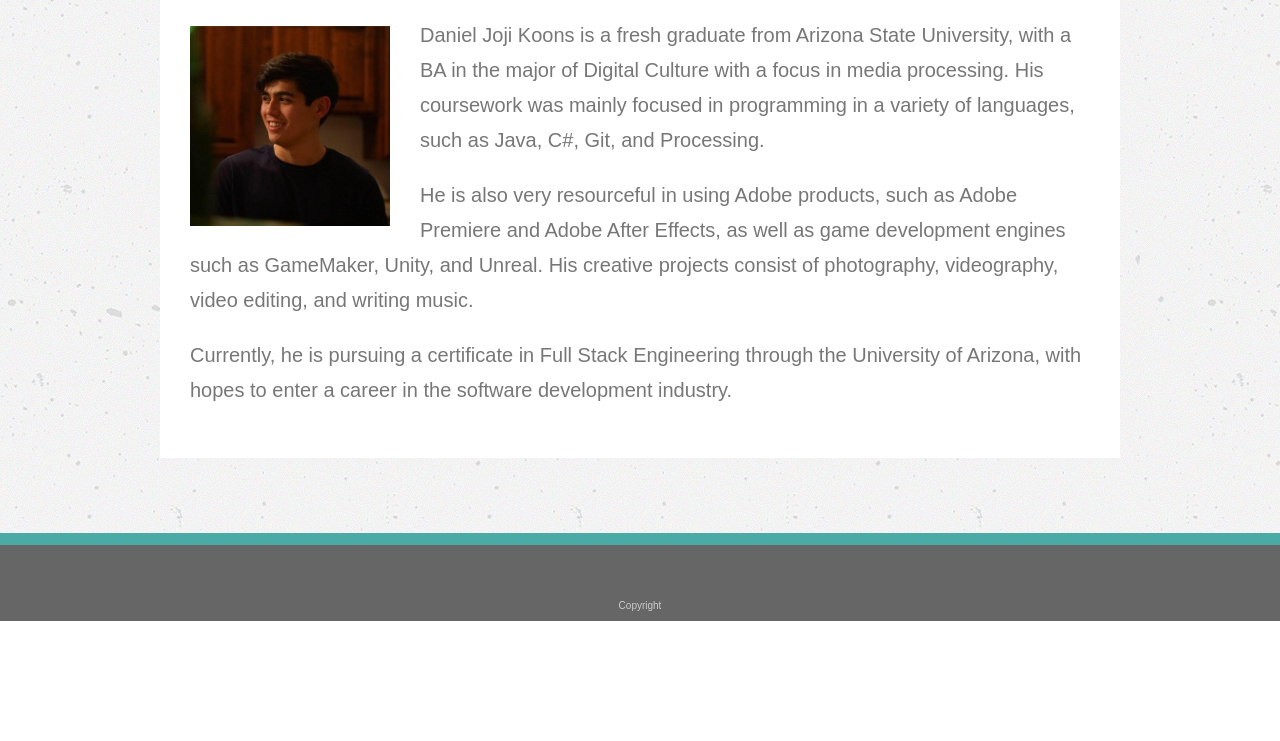
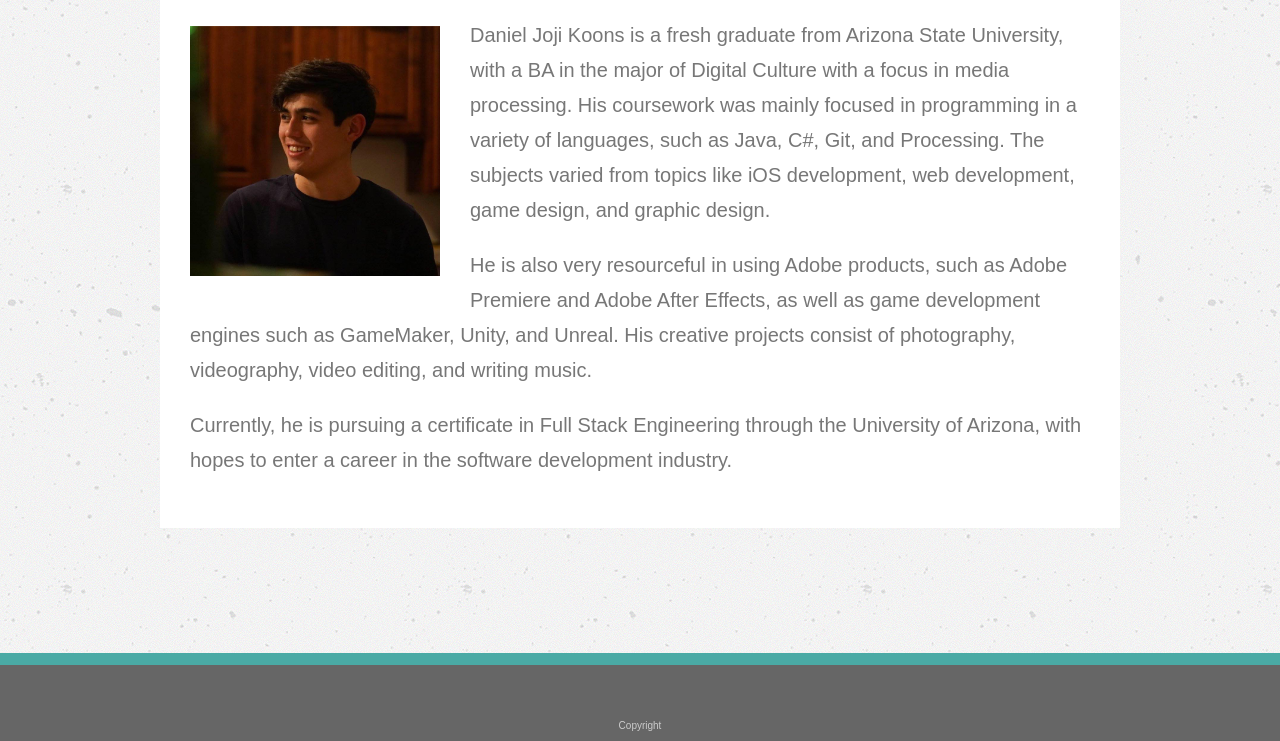
Before and after one commit to dkoons1/Basic-Portfolio, a plain HTML site: page index.html in a window 1280 px wide. Shown: the part 259-1000 px from the top of the page. Before the commit the page ends 880 px from the top, so only its background shows below. Drawn offline with Linux system fonts and the light colour scheme.

Commit message:
restoring files

```diff
--- a/assets/css/style.css
+++ b/assets/css/style.css
@@ -47,6 +47,7 @@ input{
 
 .content {
     margin-top: 150px;
+    margin-bottom: 100px;
     align-content: center;
     justify-content: center;
     top: 100px;
@@ -154,7 +155,8 @@ a{
 .footer{
     position: absolute;
     left: 0%;
-    margin-top: 75px;
+    bottom: auto;
+    margin-top: 25px;
     display: inline-block;
     font-size: 10px;
     padding-top: 55px;
--- a/index.html
+++ b/index.html
@@ -29,16 +29,19 @@
               </div>
         </div>
 
-        <div class="content">
-            <div>
+        <div>
+            <div class="content">
             <h1 class="about">About Me</h1>
-            <img class="profile" src="assets/images/profile.jpg"
-            width="200px"
-            height="200px">
+            <img class="profile"
+            alt="Joji_Profile"
+            src="assets/images/profile.jpg"
+            width="250px"
+            height="250px">
                 <p class="paragraph">
                     Daniel Joji Koons is a fresh graduate from Arizona State University, with a BA in the major of Digital Culture
                     with a focus in media processing. His coursework was mainly focused in programming in a variety of languages,
-                    such as Java, C#, Git, and Processing.
+                    such as Java, C#, Git, and Processing. The subjects varied from topics like iOS development, web development,
+                    game design, and graphic design.
                 </p>
                 <p class="paragraph">
                     He is also very resourceful in using Adobe products,
```
